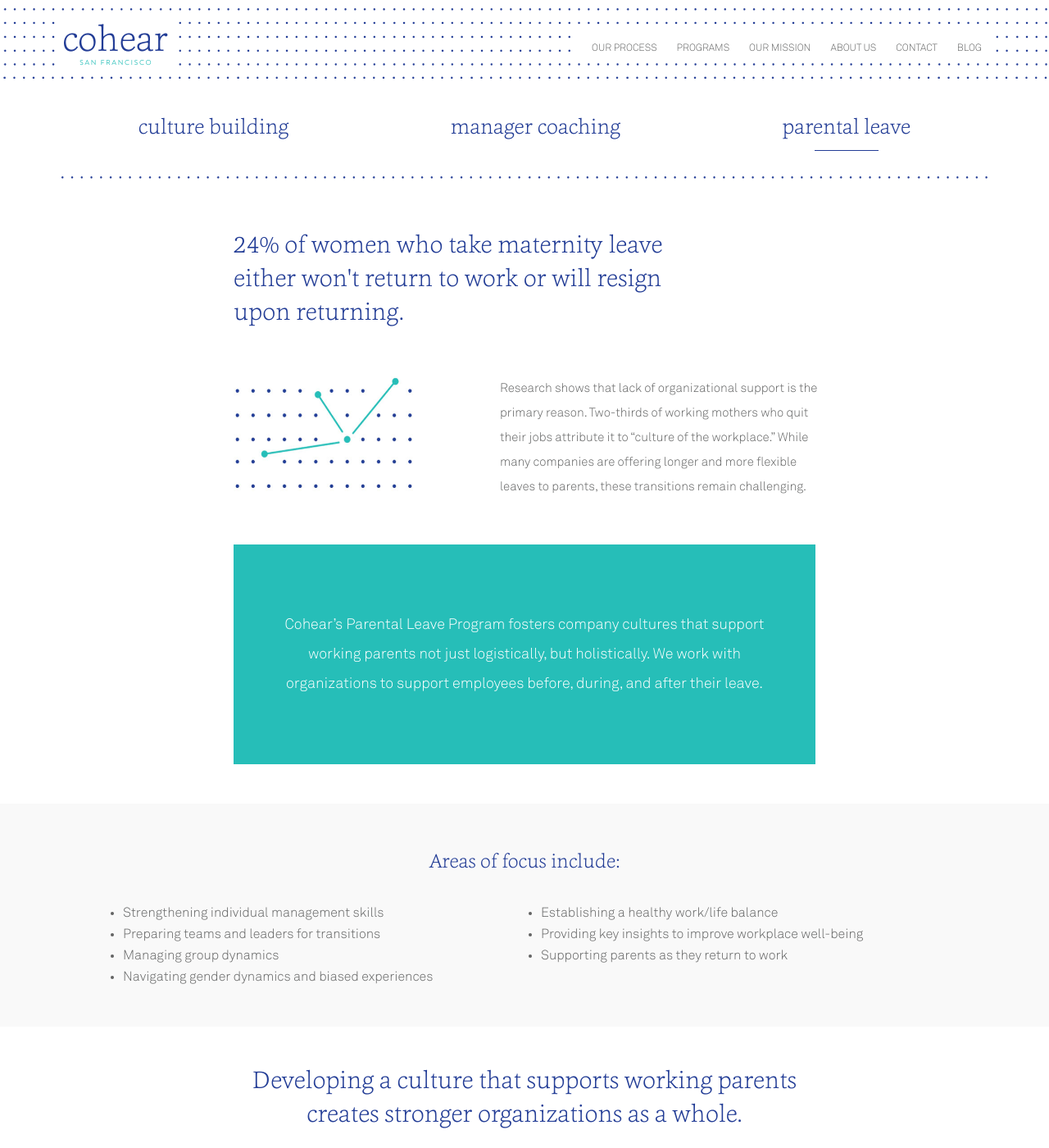
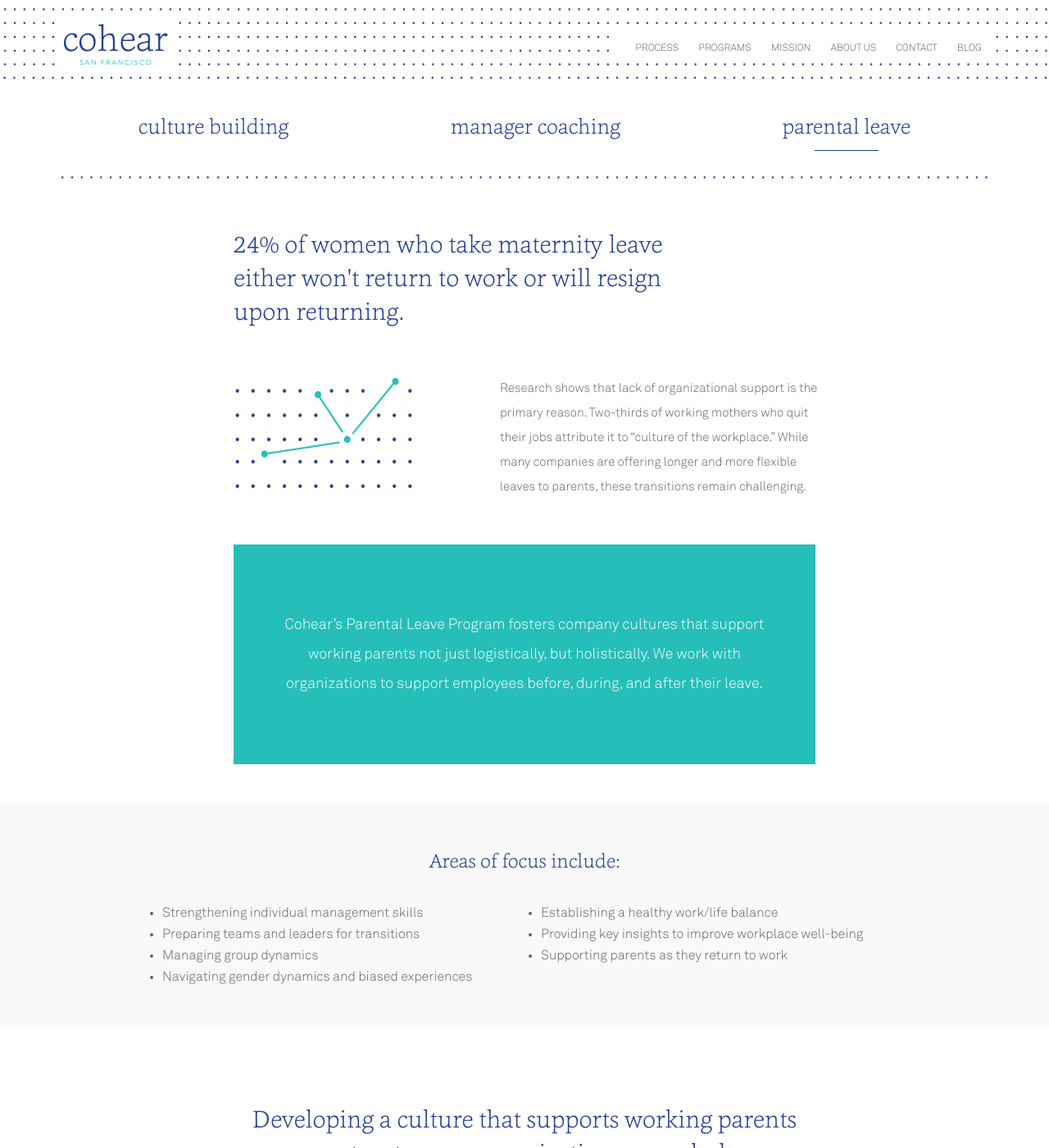
Before and after one commit to jamiekleiman/cohearsf-dev, a Jekyll site: the page built from programs-parental-leave.html, in a window 1280 px wide and 1400 px high. Shown: the whole window at 82% size. Built offline with Jekyll 4.4.1, drawn with Linux system fonts in a browser that asks for light colours; nearby versions of some CDN libraries.

Commit message:
internal review

```diff
--- a/_layouts/default.html
+++ b/_layouts/default.html
@@ -35,10 +35,10 @@
 
         <div id="header-nav-items" class="mobile-hidden">
             <a id="close" href="#"><img src="./img/mobile/header-x.png" alt="X"></a>
-            <a id="home" href="{{ '/' | prepend: site.baseurl }}">cohear</a>
-            <a href="{{ '/process.html' | prepend: site.baseurl }}">Our Process</a>
+            <a id="home" href="{{ '/' | prepend: site.baseurl }}">home</a>
+            <a href="{{ '/process.html' | prepend: site.baseurl }}">Process</a>
             <a href="{{ '/programs.html' | prepend: site.baseurl }}">Programs</a>
-            <a href="{{ '/mission.html' | prepend: site.baseurl }}">Our Mission</a>
+            <a href="{{ '/mission.html' | prepend: site.baseurl }}">Mission</a>
             <a href="{{ '/about.html' | prepend: site.baseurl }}">About Us</a>
             <a href="{{ '/contact.html' | prepend: site.baseurl }}">Contact</a>
             <a href="{{ '/blog.html' | prepend: site.baseurl }}">Blog</a>
@@ -77,7 +77,7 @@
         $(window).on("scroll", function (e) {
             var headerVisible = header.attr("data-visible");
             // TODO: fix hardcoded size offset
-            var scrollHeight = headerExtended.height() - 86;
+            var scrollHeight = headerExtended.height() - 486;
             var scrollTop = $(window).scrollTop();
 
             if(!headerVisible && scrollTop > scrollHeight) {
--- a/_sass/_index.scss
+++ b/_sass/_index.scss
@@ -8,7 +8,7 @@
 
   p {
     text-align: center;
-    margin: 50px 0 0 0;
+    margin: 70px 0 0 0;
   }
 }
 
--- a/_sass/_programs.scss
+++ b/_sass/_programs.scss
@@ -73,4 +73,8 @@
     }
   }
 
+  .cta{
+    margin-top: 3em;
+  }
+
 }
--- a/css/main.scss
+++ b/css/main.scss
@@ -64,7 +64,7 @@
         color: #626363;
         column-count: 2;
         column-gap: 40px;
-        margin: 0 5em;
+        margin: 0 8em;
 
         li{
             padding: 5px 0;
@@ -115,7 +115,8 @@
       font-size: 15px;
       color: $grey-medium;
       line-height: 1.6;
-      padding: 50px 0 0 542px;
+      padding: 50px 0;
+      text-align: center;
 
       a {
         color: $grey-medium;
--- a/index.html
+++ b/index.html
@@ -11,6 +11,7 @@
     </div>
 
     <div class="off-white">
+        <div class="container">
         <img id="arrow-down" class="hidden"
              src="./img/mobile/index-arrow-down.png" alt="">
         <img id="img-our-process" src="./img/index-our-process.png" alt=""
@@ -27,7 +28,8 @@
             with managers on custom programs that encourage whole-team cohesion.
         </p>
 
-        <a href="{{ '/process.html' | prepend: site.baseurl }}">Learn More &gt;</a>
+        <a href="{{ '/programs.html' | prepend: site.baseurl }}">Learn More &gt;</a>
+        </div>
     </div>
 
     <div id="who-we-work-with">
```
Also changed, not shown: img/cohear-dots@2x.png, 14 other files.
